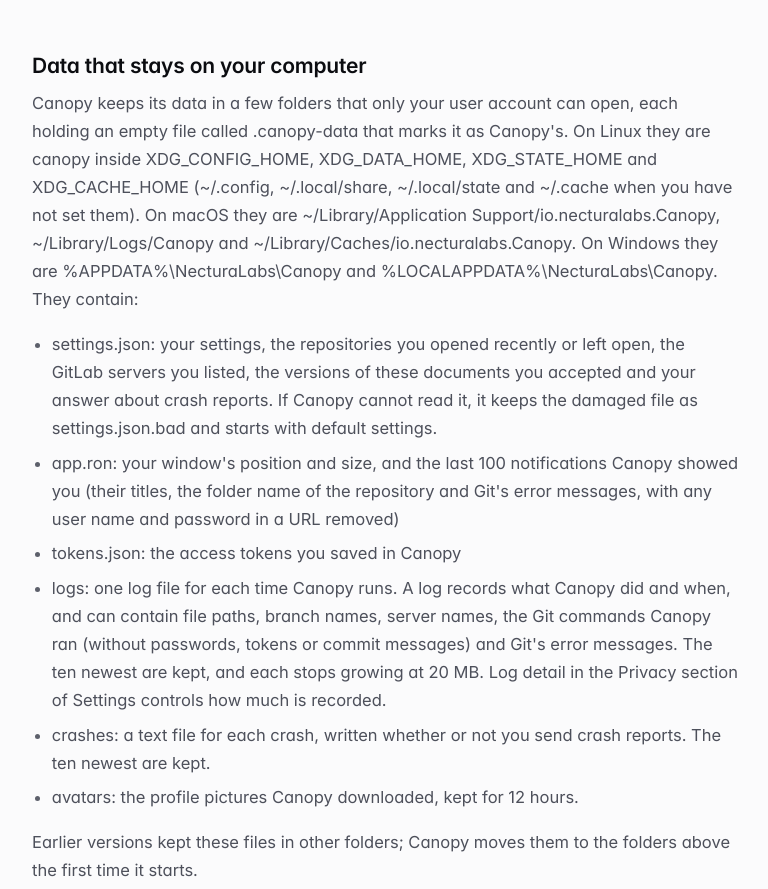
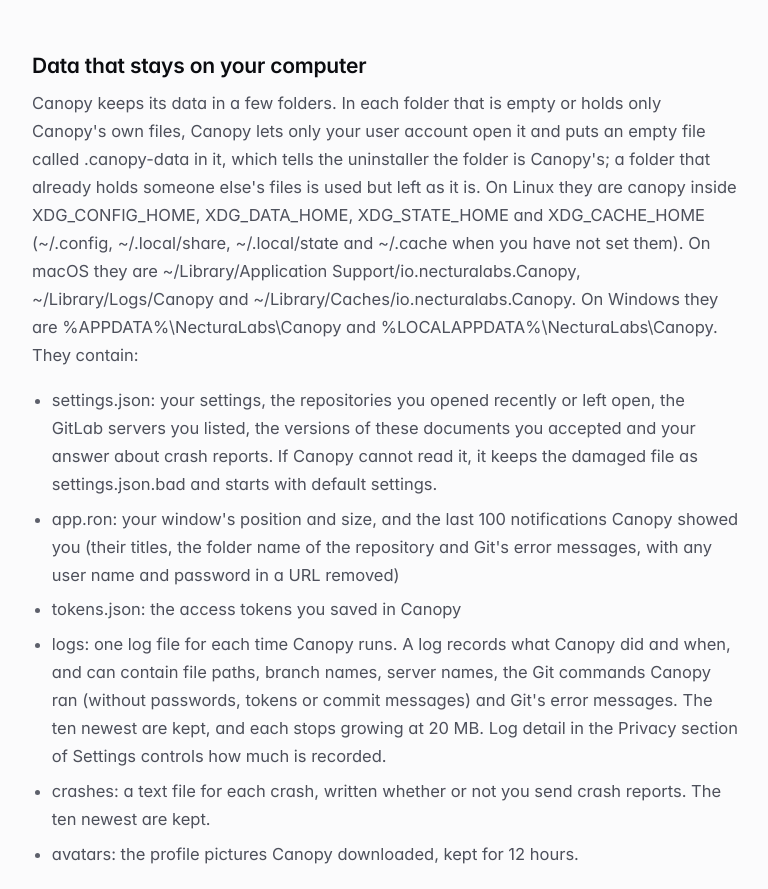
Before and after one commit to NecturaLabs/Canopy, a plain HTML site: page site/privacy.html in a window 1280 px wide. Shown: the part 7201-8090 px from the top of the page, without its empty margins (16-784 px from the left). Drawn offline with Linux system fonts and the light colour scheme.

Commit message:
docs(legal): say a folder with someone else's files is not marked
The privacy policy claimed every folder holds .canopy-data. A folder that
already holds a file of someone else's is used but left alone, and
--purge leaves it. The policy, its rendered site page, the changelog,
the feature table and the architecture text now say so.

```diff
--- a/site/privacy.html
+++ b/site/privacy.html
@@ -102,7 +102,7 @@
 <p>Updating or adding a submodule can make Git clone or fetch from that submodule's configured URL. Clone, pull, switching branches and completing a merge or rebase can also initialize and update submodules to their recorded commits. Settings → Git → Update submodules controls these automatic updates. For pull, branch switches and merge or rebase completion, an explicit submodule.recurse setting decides instead when Follow my git config is on. Manual submodule updates still run when you choose them. These requests use your Git credentials and expose your IP address and the requested object identifiers to the submodule's server. NecturaLabs receives none of this traffic.</p>
 <p>In a partial clone (a repository cloned with a filter such as --filter=blob:none), opening the repository, refreshing it, viewing a commit or viewing a diff can make Git contact the remote the repository was cloned from, to download the file contents and folder listings that were left out of the clone. This also happens without you pressing Fetch, and only for what the repository, commit or file you opened needs. Canopy does it on its own only for repositories inside a folder you chose to trust in Settings (Privacy, Trusted folders), because Git then follows the repository's own configuration, which can run programs and contact servers. Anywhere else Canopy downloads nothing and shows a Trust button instead. Git asks for your credentials through Canopy, as for any other Git operation, and the server receives your IP address and the identifiers of the objects it is asked for. NecturaLabs receives none of this traffic.</p>
 <h2 id="data-that-stays-on-your-computer">Data that stays on your computer</h2>
-<p>Canopy keeps its data in a few folders that only your user account can open, each holding an empty file called .canopy-data that marks it as Canopy's. On Linux they are canopy inside XDG_CONFIG_HOME, XDG_DATA_HOME, XDG_STATE_HOME and XDG_CACHE_HOME (~/.config, ~/.local/share, ~/.local/state and ~/.cache when you have not set them). On macOS they are ~/Library/Application Support/io.necturalabs.Canopy, ~/Library/Logs/Canopy and ~/Library/Caches/io.necturalabs.Canopy. On Windows they are %APPDATA%\NecturaLabs\Canopy and %LOCALAPPDATA%\NecturaLabs\Canopy. They contain:</p>
+<p>Canopy keeps its data in a few folders. In each folder that is empty or holds only Canopy's own files, Canopy lets only your user account open it and puts an empty file called .canopy-data in it, which tells the uninstaller the folder is Canopy's; a folder that already holds someone else's files is used but left as it is. On Linux they are canopy inside XDG_CONFIG_HOME, XDG_DATA_HOME, XDG_STATE_HOME and XDG_CACHE_HOME (~/.config, ~/.local/share, ~/.local/state and ~/.cache when you have not set them). On macOS they are ~/Library/Application Support/io.necturalabs.Canopy, ~/Library/Logs/Canopy and ~/Library/Caches/io.necturalabs.Canopy. On Windows they are %APPDATA%\NecturaLabs\Canopy and %LOCALAPPDATA%\NecturaLabs\Canopy. They contain:</p>
 <ul>
   <li>settings.json: your settings, the repositories you opened recently or left open, the GitLab servers you listed, the versions of these documents you accepted and your answer about crash reports. If Canopy cannot read it, it keeps the damaged file as settings.json.bad and starts with default settings.</li>
   <li>app.ron: your window's position and size, and the last 100 notifications Canopy showed you (their titles, the folder name of the repository and Git's error messages, with any user name and password in a URL removed)</li>
```
Also changed, not shown: 4 other files.
